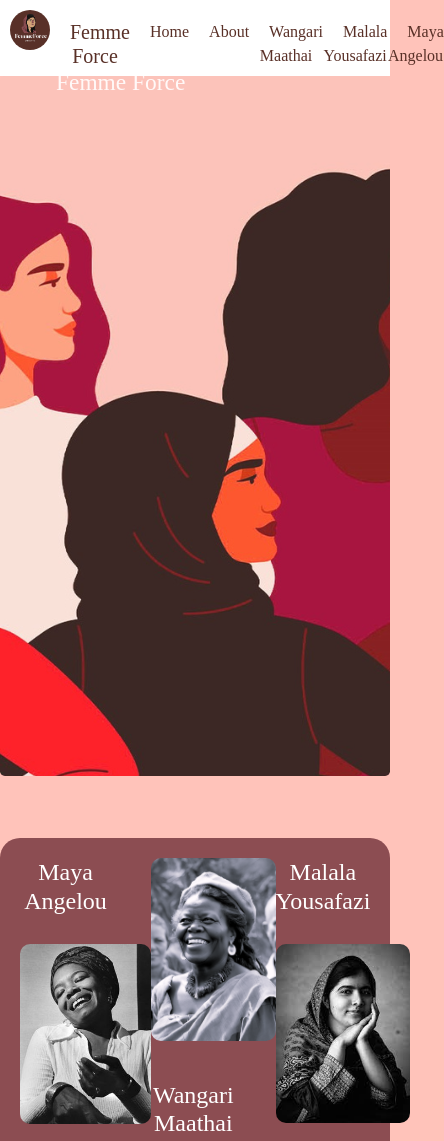
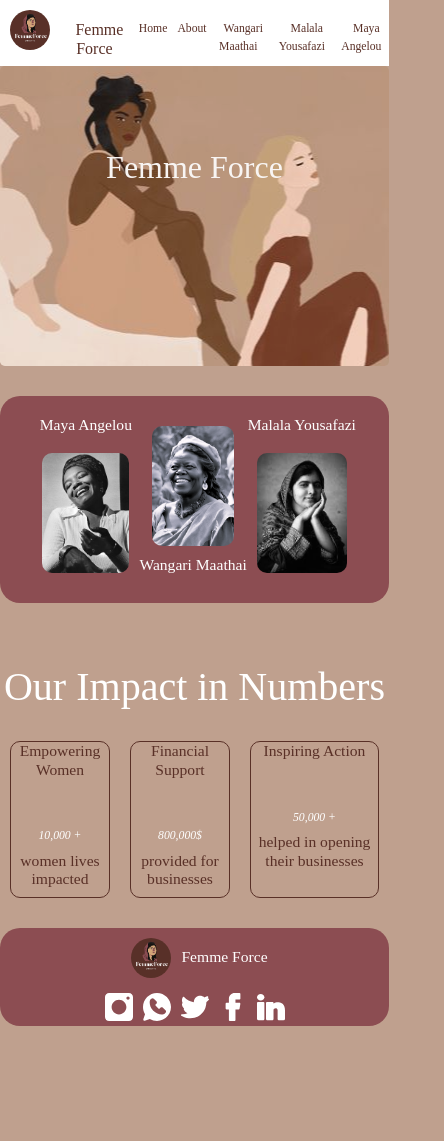
Before and after one commit to Jomana-Bazaraa/FemmeForce-Project-CLAG, a plain HTML site: page project/html/index.html in a window 390 px wide. Shown: the top 1141 px of the page, 444 px wide, since content can reach past the window. After the commit the page ends 1026 px from the top, so only its background shows below. Drawn offline with nearby package versions, Linux system fonts and the light colour scheme.

Commit message:
responsive landing page

```diff
--- a/project/css/styles.css
+++ b/project/css/styles.css
@@ -8,12 +8,9 @@ div.header {
   background-color: white;
 }
 
-div.header a {
-  margin-top: 20px;
-  text-indent: 20px;
-  text-decoration: none;
-  color: rgb(89, 48, 39);
-  size: 1.2vw;
+div.header h5 {
+  margin-top: 15px;
+  font-size: 2vw;
 }
 
 div.header a:hover {
@@ -31,8 +28,6 @@ div.header a:hover {
   color: rgb(89, 48, 39);
   margin-top: 20px;
 }
-
-
 
 /* body */
 
@@ -73,20 +68,12 @@ div.jumbotron {
   opacity: 0.9;
 }
 
-div.jumbotron h1 {
-  text-align: left;
-  margin-left: 40px;
-  font-size: 6vw;
-  color: white;
-  margin-top: -40px;
-}
-
 div.stories {
-  height: 400px;
+  height: auto;
   color: white;
   text-align: center;
   background-color: rgb(140, 77, 82);
-  margin-top: 30px;
+  margin-top: 20px;
   border-radius: 20px;
 }
 
@@ -94,20 +81,19 @@ div.stories-child {
   display: flex;
   flex-direction: row;
   justify-content: center;
+  margin: 20px;
 }
 
 div.stories div img {
   width: auto;
-  max-height: 225px;
-  margin: 20px;
+  max-height: 255px;
+  min-height: 10%;
+  max-width: 100%;
+  margin: 10px;
 }
 
 div.stories a:hover {
   opacity: 0.5;
-}
-
-div.stories h4 {
-  margin-top: 20px;
 }
 
 div.wangari img {
@@ -116,21 +102,27 @@ div.wangari img {
 
 div.impact-child {
   color: rgb(89, 48, 39);
-  height: 350px;
+  height: auto;
   display: flex;
   flex-direction: row;
   justify-content: center;
   margin-top: 20px;
+  max-height: 650px;
+  margin-bottom: 20px;
+}
+
+div.impact-child h1 {
+  font-size: 3vw;
 }
 
 div.impact-child div {
   border: 1px solid;
   margin: 20px;
-  width: 230px;
+  max-width: 430px;
+  min-width: 100px;
   border-radius: 10px;
   border-color: rgb(89, 48, 39);
 }
-
 
 /* footer */
 
@@ -149,6 +141,10 @@ footer img {
   margin: 5px;
 }
 
+footer a img {
+  size: 100%;
+}
+
 footer div {
   display: flex;
   flex-direction: row;
@@ -162,3 +158,100 @@ footer a:hover {
 footer h5 {
   margin-top: 20px;
 }
+
+/* responsiveness */
+
+@media only screen and (max-width: 600px) {
+  body {
+    margin-right: 1px;
+    background-color: #bfa08e;
+  }
+
+  div.jumbotron {
+    color: white;
+    background-color: #fcc3ba;
+    text-size-adjust: auto;
+    background-image: url("../pictures/landing-page/mobile-bg.jpg");
+    background-position: center;
+    background-repeat: no-repeat;
+    height: 300px;
+    width: 100%;
+    opacity: 0.9;
+    margin-bottom: 10px;
+  }
+
+  div.header h5 {
+    margin-top: 20px;
+    font-size: 1em;
+  }
+
+  .stories img {
+    width: 100px;
+    height: 120px;
+  }
+
+  .jumbotron h1 {
+    justify-self: center;
+    font-size: 2em;
+  }
+
+  .stories {
+    margin-bottom: 10px;
+  }
+
+  div.impact-child div {
+    margin-top: 10px;
+    margin: 10px;
+  }
+
+  h4,
+  h5 {
+    font-size: 4vw;
+  }
+
+  div.header a {
+    margin-top: 20px;
+    text-indent: 10px;
+    text-decoration: none;
+    color: rgb(89, 48, 39);
+    font-size: 3vw;
+  }
+}
+
+@media only screen and (min-width: 601px) {
+  div.jumbotron h1 {
+    text-align: left;
+    margin-left: 40px;
+    font-size: 6vw;
+    color: white;
+    margin-top: -40px;
+  }
+
+  div.header a {
+    margin-top: 20px;
+    text-indent: 20px;
+    text-decoration: none;
+    color: rgb(89, 48, 39);
+    font-size: 1.4vw;
+  }
+
+  div.stories h4 {
+    margin-top: 20px;
+    font-size: 1.5vw;
+  }
+
+  div.impact-child h5 {
+    font-size: 1.5vw;
+    margin: 20px;
+  }
+
+  div.impact-child div {
+    border: 1px solid;
+    margin: 2px;
+    margin: 10px;
+    max-width: 430px;
+    min-width: 100px;
+    border-radius: 10px;
+    border-color: rgb(89, 48, 39);
+  }
+}
```
Also changed, not shown: project/pictures/landing-page/mobile-bg.jpg (added).
